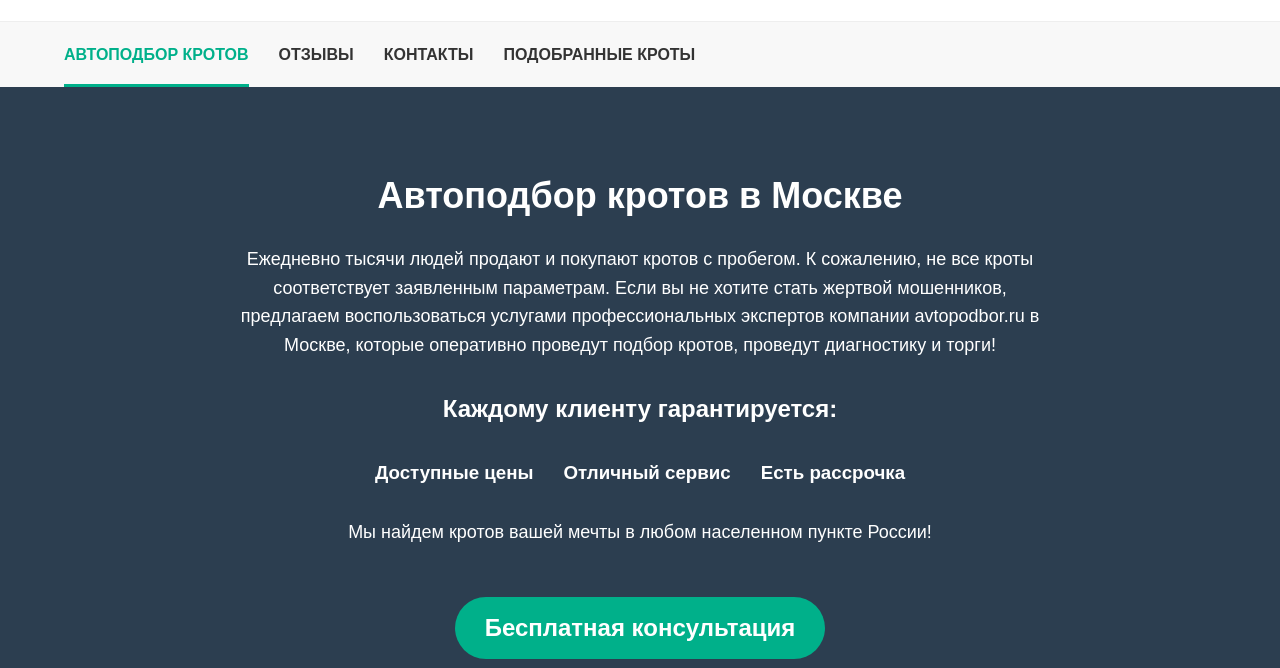
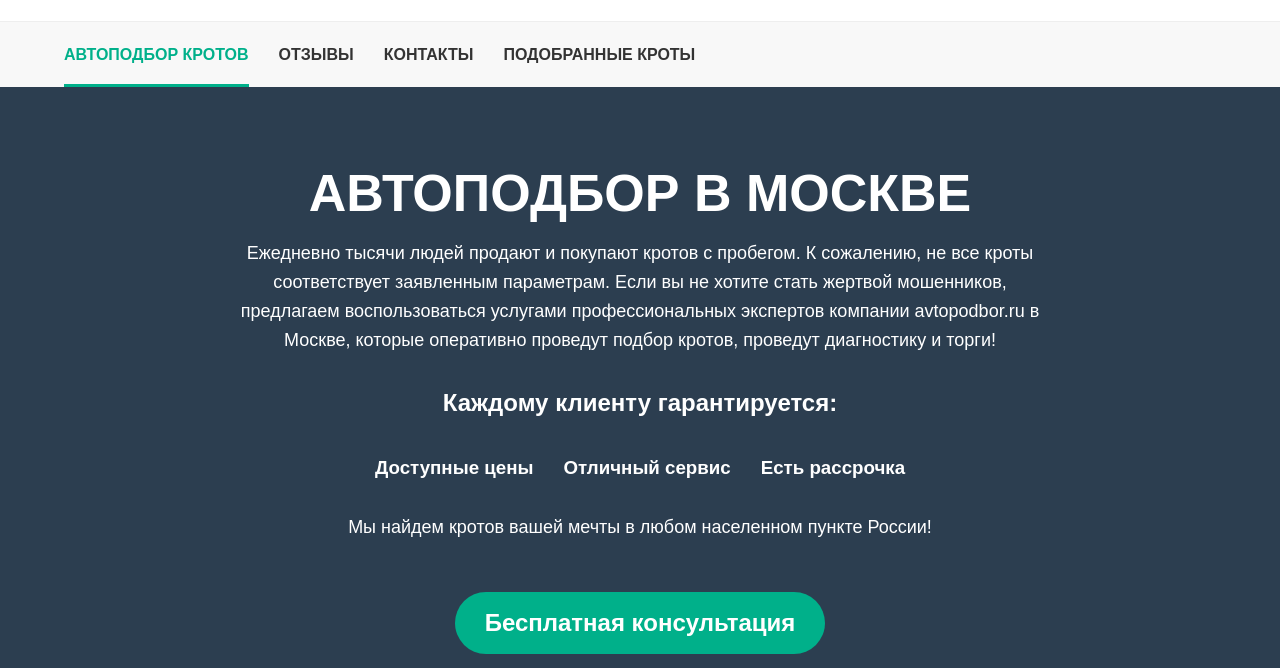
Before and after one commit to svfrolov/XML, a plain HTML site: page lab3/index.html in a window 1280 px wide. Shown: the part 132-800 px from the top of the page. Drawn offline with Linux system fonts and the light colour scheme.

Commit message:
Сохранение изменений в lab3

```diff
--- a/lab3/index.html
+++ b/lab3/index.html
@@ -53,14 +53,10 @@
   <!-- Баннер -->
   <section class="banner">
     <div class="container">
-      <h1>Автоподбор кротов в Москве</h1>
+      <h1>АВТОПОДБОР В МОСКВЕ</h1>
       <p>Ежедневно тысячи людей продают и покупают кротов с пробегом.
-        К сожалению, не все кроты соответствует заявленным параметрам.
-        Если вы не хотите стать жертвой мошенников, предлагаем воспользоваться
-        услугами профессиональных экспертов компании avtopodbor.ru
-        в Москве, которые оперативно проведут подбор кротов, проведут
-        диагностику и торги!</p>
-
+        К сожалению, не все кроты соответствует заявленным параметрам. Если вы не хотите стать жертвой мошенников, предлагаем воспользоваться услугами профессиональных экспертов компании avtopodbor.ru в Москве, которые оперативно проведут подбор кротов, проведут диагностику и торги!
+      </p>
       <h2>Каждому клиенту гарантируется:</h2>
       <div class="features">
         <div class="feature">
--- a/lab3/styles/styles.css
+++ b/lab3/styles/styles.css
@@ -162,8 +162,9 @@ body {
 }
 
 .banner h1 {
-  font-size: 36px;
+  font-size: 52px;
   margin-bottom: 20px;
+  line-height: 1.0; /* Контролирует высоту строки */
 }
 
 .banner p {
```
